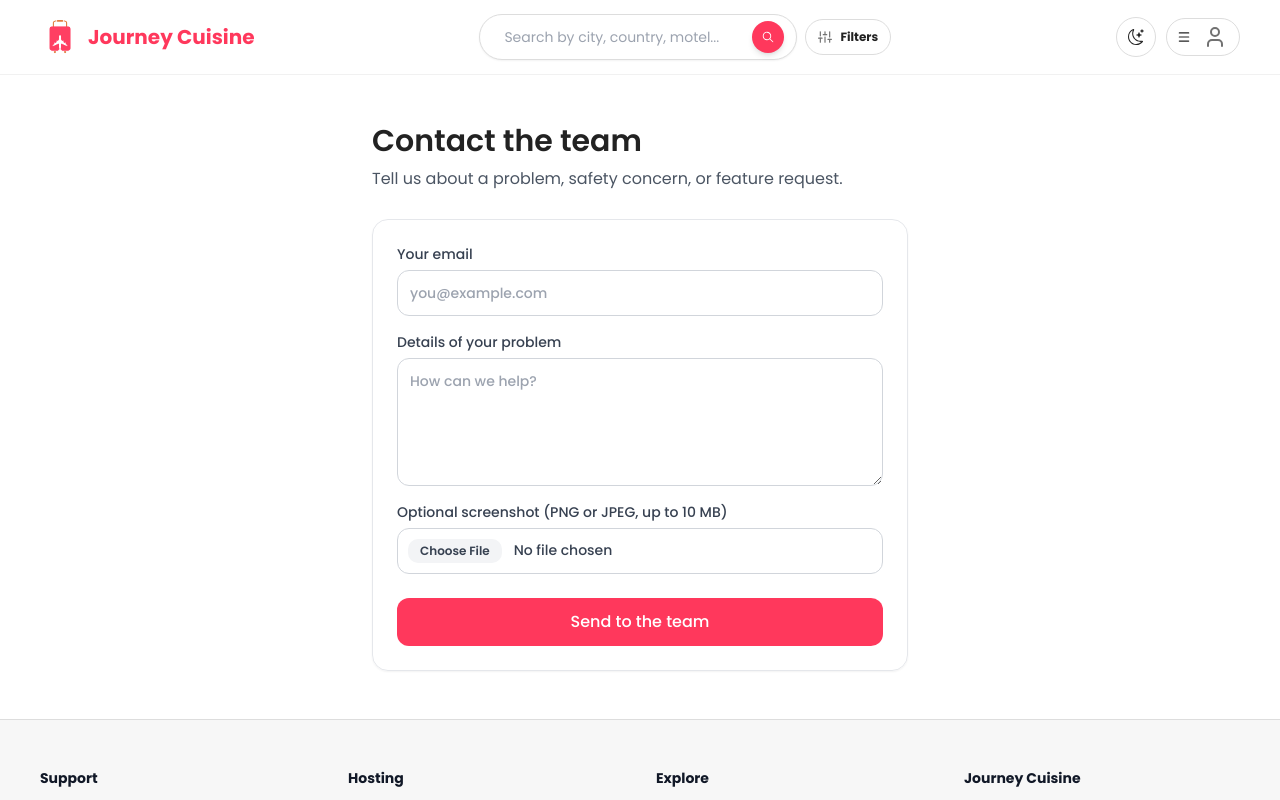
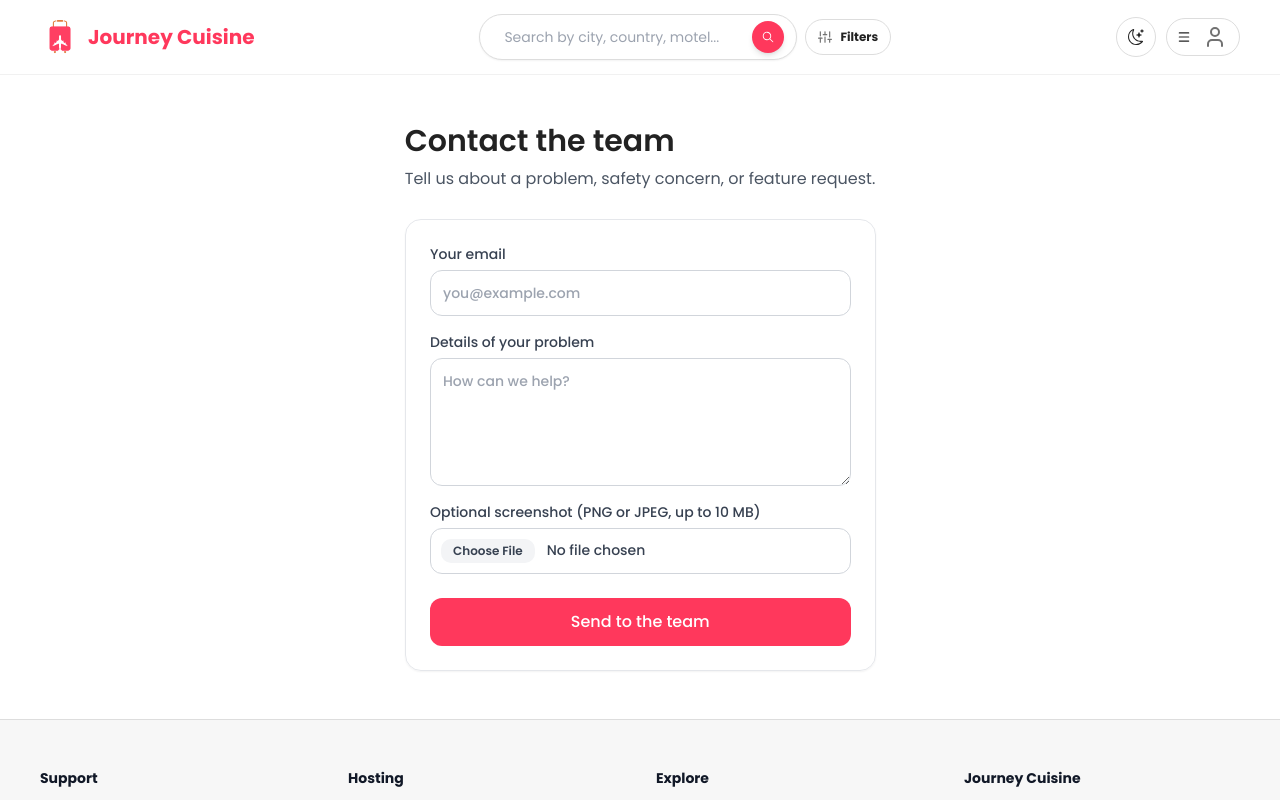
Before and after one commit to skmirajulislam/JourneyCusine, a React (Vite) app in the folder frontend/: page /contact in a window 1280 px wide. Shown: the top 800 px of the page. Built offline with nearby package versions, Linux system fonts and the light colour scheme; no server answers; what @uploadthing/react would draw is missing.

Commit message:
fix(layout): stick footer to bottom with flex layout to eliminate bottom strip

```diff
--- a/frontend/src/components/Shared/Footer.jsx
+++ b/frontend/src/components/Shared/Footer.jsx
@@ -24,7 +24,7 @@ const Footer = () => {
   return (
     <footer
       ref={footerRef}
-      className="py-12 bg-[#f7f7f7] dark:bg-[#121212] border-t border-[#dddddd] dark:border-neutral-800 text-sm text-[#222222] dark:text-neutral-300 relative bottom-0 z-[20] transition-colors"
+      className="py-12 bg-[#f7f7f7] dark:bg-[#121212] border-t border-[#dddddd] dark:border-neutral-800 text-sm text-[#222222] dark:text-neutral-300 w-full mt-auto z-[20] transition-colors"
     >
       <section className="grid grid-cols-2 md:grid-cols-4 gap-8 justify-between max-w-screen-2xl mx-auto px-10">
         {/* Support */}
--- a/frontend/src/layout/MainLayout.jsx
+++ b/frontend/src/layout/MainLayout.jsx
@@ -10,8 +10,9 @@ const MainLayout = () => {
   const location = useLocation();
 
   return (
-    <>
+    <div className="min-h-screen flex flex-col bg-white dark:bg-[#121212] text-[#222222] dark:text-neutral-200 transition-colors">
       <Navbar />
+      <main className="flex-1 flex flex-col">
         <AnimatePresence mode="wait">
           <motion.div
             key={location.pathname}
@@ -19,15 +20,17 @@ const MainLayout = () => {
             animate={{ opacity: 1 }}
             exit={{ opacity: 0 }}
             transition={{ duration: 0.2 }}
+            className="flex-1 flex flex-col"
           >
             <Outlet />
           </motion.div>
         </AnimatePresence>
+      </main>
       <Footer />
       <ChatDrawerModal />
       <NotificationDrawerModal />
       <FoodiePassportModal />
-    </>
+    </div>
   );
 };
 
```
Lines whose indentation alone changed are shown as unchanged.
